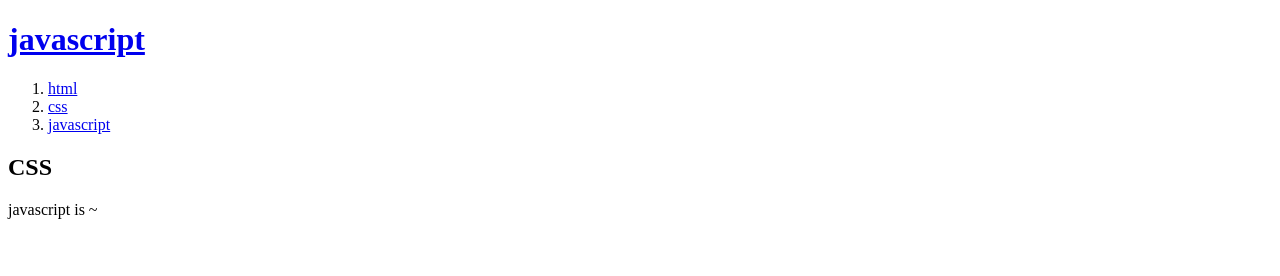
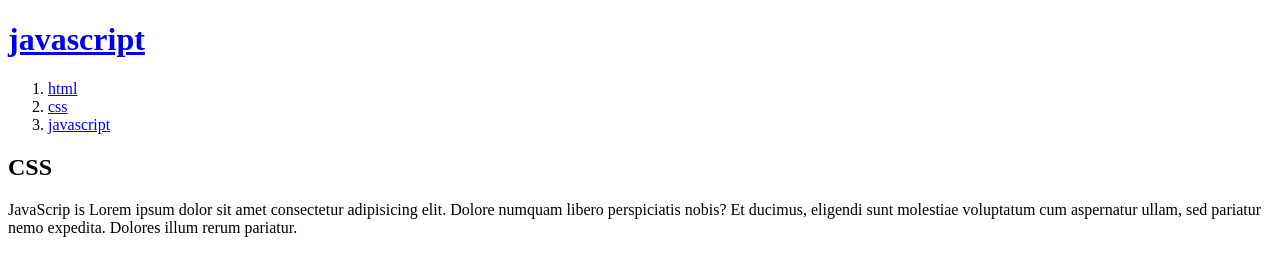
Before and after one commit to Jinny42/facebook-frontend-server, a plain HTML site: page 3.html in a window 1280 px wide. Drawn offline with Linux system fonts and the light colour scheme.

Commit message:
Update 3.html

```diff
--- a/3.html
+++ b/3.html
@@ -12,6 +12,7 @@
 	<li><a href="3.html">javascript</a></li>
 </ol>
 <h2>CSS</h2>
-javascript is ~
+JavaScrip is Lorem ipsum dolor sit amet consectetur adipisicing elit. Dolore numquam libero perspiciatis nobis? Et
+ducimus, eligendi sunt molestiae voluptatum cum aspernatur ullam, sed pariatur nemo expedita. Dolores illum rerum pariatur.
 </body>
 </html>
```
